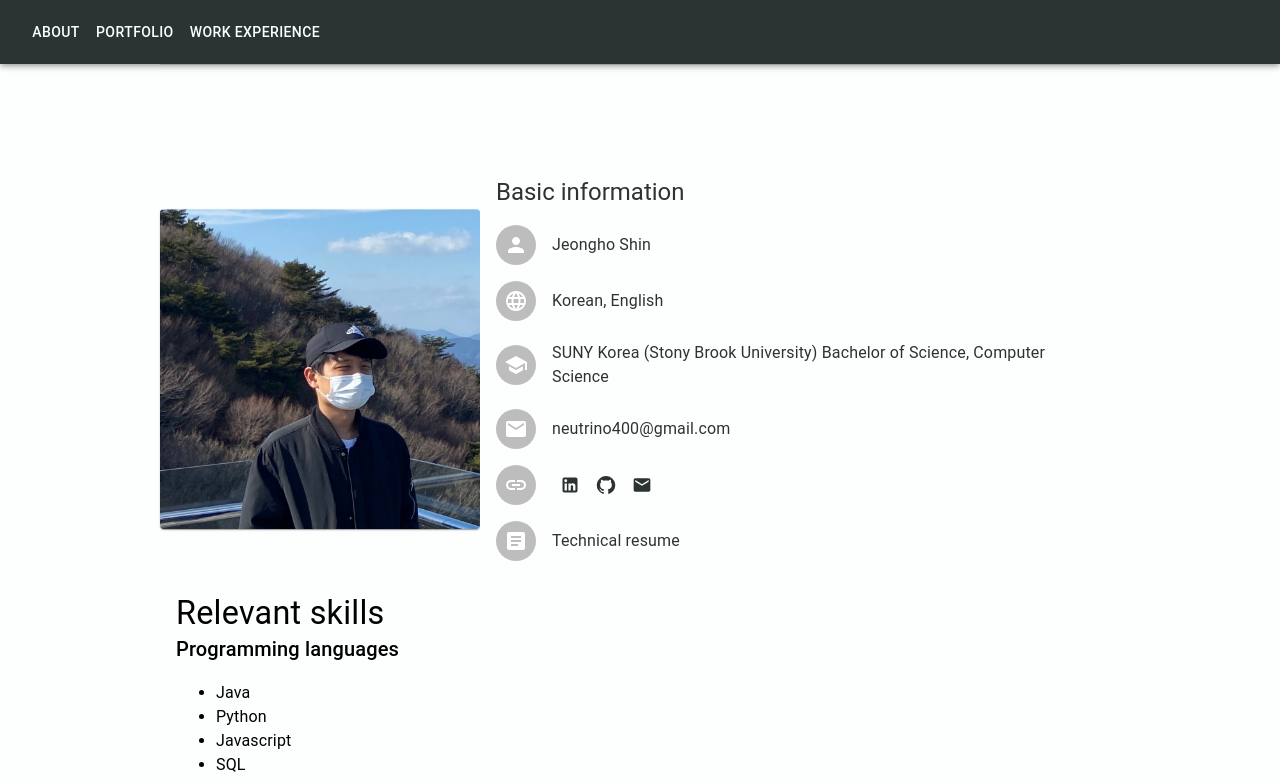
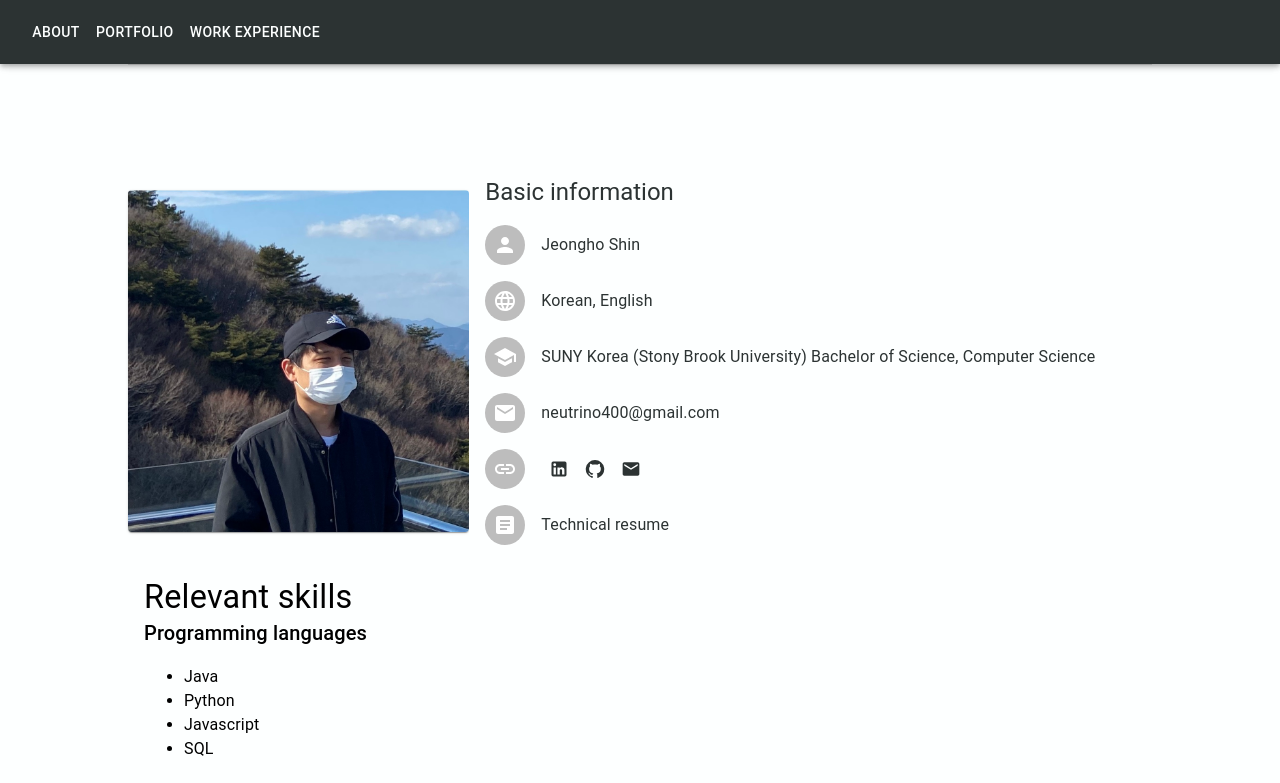
Before and after one commit to je0shin/je0shin.github.io, a React (Create React App) app: page / in a window 1280 px wide. Shown: the top 783 px of the page. Built offline with nearby package versions, Linux system fonts and the light colour scheme.

Commit message:
[PAT]Max width changes w/ topbar

```diff
--- a/src/App.js
+++ b/src/App.js
@@ -44,7 +44,7 @@ function App() {
           portfolioRef={portfolioRef}
           experienceRef={experienceRef}
         />
-        <Box sx={{ maxWidth: "75%", mx: "auto" }}>
+        <Box sx={{ maxWidth: "80%", mx: "auto" }}>
           <AboutSection ref={aboutRef} />
           <PortfolioSection ref={portfolioRef} />
           <ExperienceSection ref={experienceRef} />
--- a/src/components/Topbar.js
+++ b/src/components/Topbar.js
@@ -16,8 +16,8 @@ export default function Topbar({ aboutRef, portfolioRef, experienceRef }) {
   };
 
   return (
-    <AppBar position="sticky" color="secondary">
-      <Container maxWidth="xl">
+    <AppBar position="sticky" color="secondary" sx={{ ml: 0 }}>
+      <Container maxWidth="xl" sx={{ ml: 0 }}>
         <Toolbar disableGutters>
           <Stack direction="row">
             <Button onClick={() => handleTabClick(0)}>About</Button>
```
